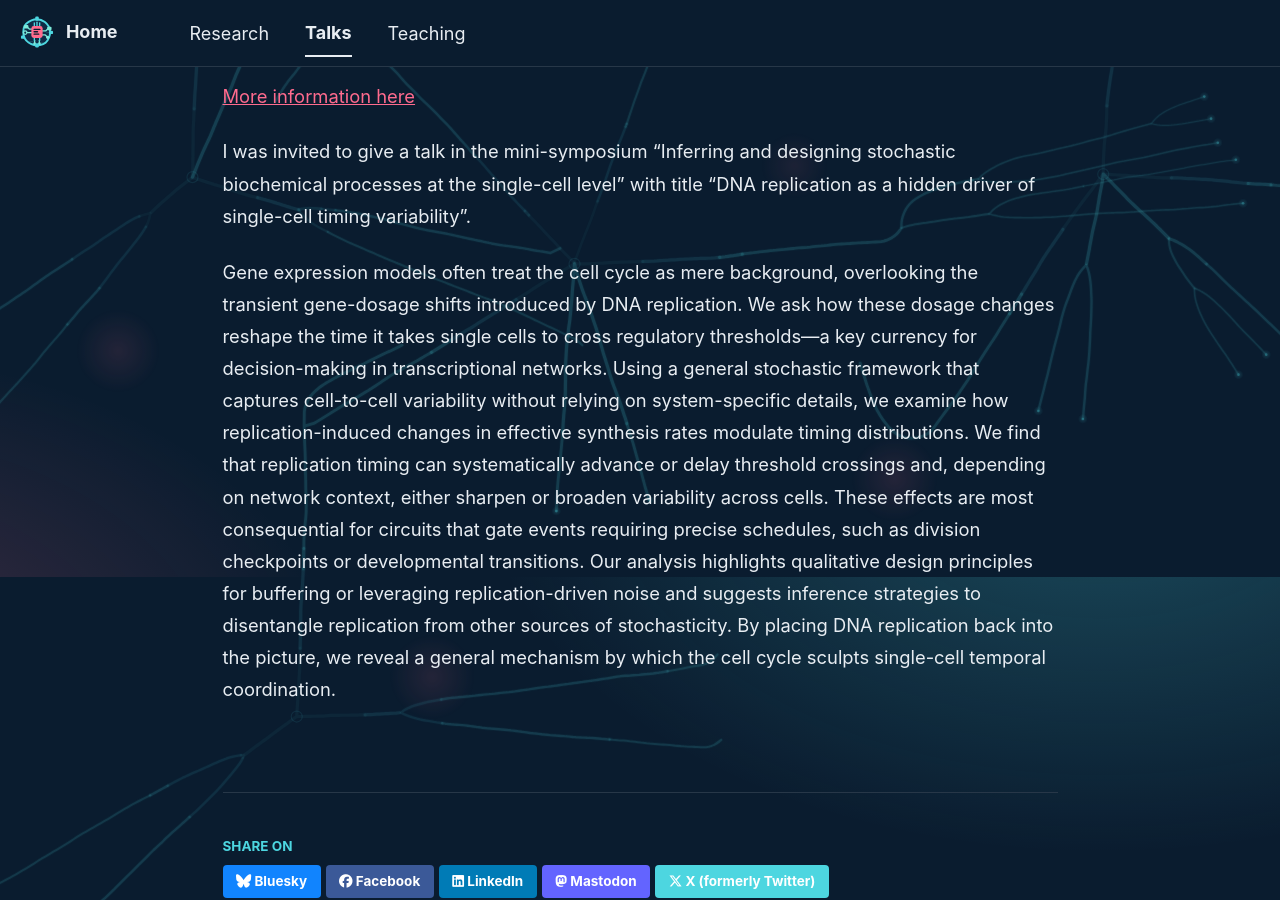
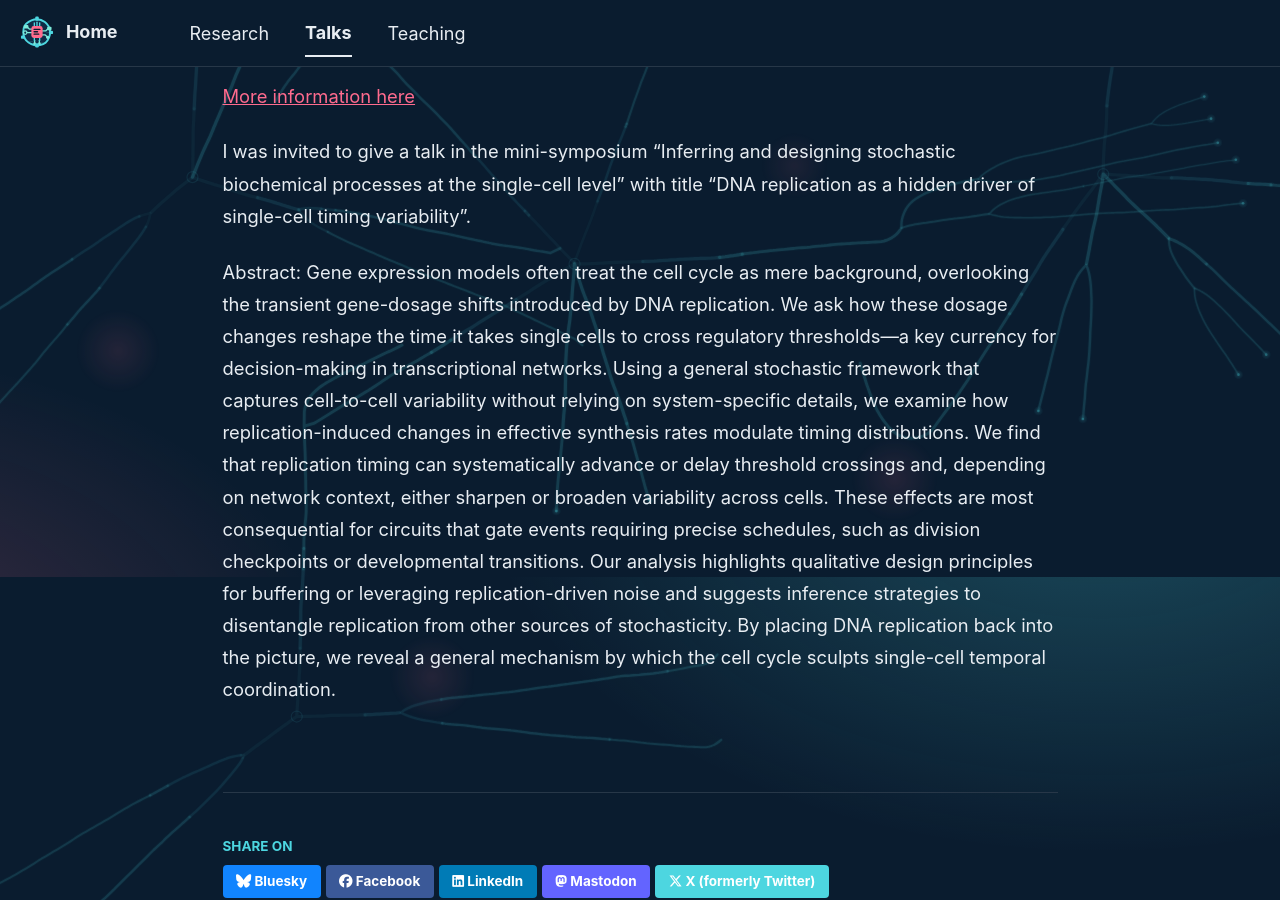
Before and after one commit to jdmarmolejo/jdmarmolejo.github.io, a Jekyll site: the page built from _talks/2014-02-01-talk-2.md, in a window 1280 px wide and 900 px high, scrolled down 323 px. Built offline with Jekyll 4.4.1, drawn with Linux system fonts in a browser that asks for light colours; a script bundle is joined from its source files by our own code; library files that are not in the unit come from our copies; some of the changed lines change nothing that is shown.

Commit message:
Update 2014-02-01-talk-2.md

```diff
--- a/_talks/2014-02-01-talk-2.md
+++ b/_talks/2014-02-01-talk-2.md
@@ -3,7 +3,7 @@
 collection: talks
 type: "Talk"
 permalink: /talks/2014-02-01-talk-2
-venue: "13th European Conference for Mathematical and Theoretical Biology"
+venue: "14th European Conference for Mathematical and Theoretical Biology"
 date: 2026-07-15
 location: "Graz, Austria"
 ---
@@ -12,4 +12,4 @@
 
 I was invited to give a talk in the mini-symposium "Inferring and designing stochastic biochemical processes at the single-cell level" with title "DNA replication as a hidden driver of single-cell timing variability".
 
-Gene expression models often treat the cell cycle as mere background, overlooking the transient gene-dosage shifts introduced by DNA replication. We ask how these dosage changes reshape the time it takes single cells to cross regulatory thresholds—a key currency for decision-making in transcriptional networks. Using a general stochastic framework that captures cell-to-cell variability without relying on system-specific details, we examine how replication-induced changes in effective synthesis rates modulate timing distributions. We find that replication timing can systematically advance or delay threshold crossings and, depending on network context, either sharpen or broaden variability across cells. These effects are most consequential for circuits that gate events requiring precise schedules, such as division checkpoints or developmental transitions. Our analysis highlights qualitative design principles for buffering or leveraging replication-driven noise and suggests inference strategies to disentangle replication from other sources of stochasticity. By placing DNA replication back into the picture, we reveal a general mechanism by which the cell cycle sculpts single-cell temporal coordination.
+Abstract: Gene expression models often treat the cell cycle as mere background, overlooking the transient gene-dosage shifts introduced by DNA replication. We ask how these dosage changes reshape the time it takes single cells to cross regulatory thresholds—a key currency for decision-making in transcriptional networks. Using a general stochastic framework that captures cell-to-cell variability without relying on system-specific details, we examine how replication-induced changes in effective synthesis rates modulate timing distributions. We find that replication timing can systematically advance or delay threshold crossings and, depending on network context, either sharpen or broaden variability across cells. These effects are most consequential for circuits that gate events requiring precise schedules, such as division checkpoints or developmental transitions. Our analysis highlights qualitative design principles for buffering or leveraging replication-driven noise and suggests inference strategies to disentangle replication from other sources of stochasticity. By placing DNA replication back into the picture, we reveal a general mechanism by which the cell cycle sculpts single-cell temporal coordination.
```
